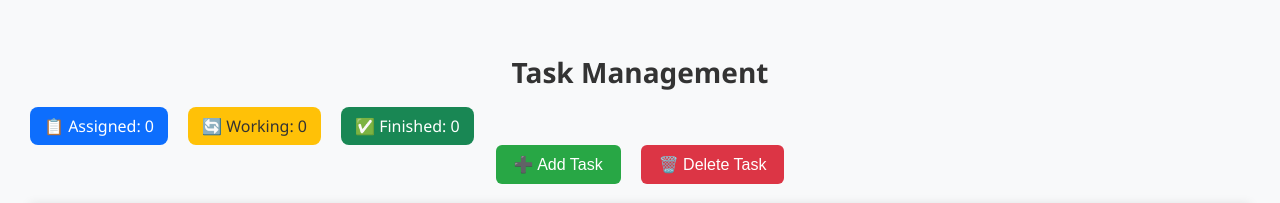
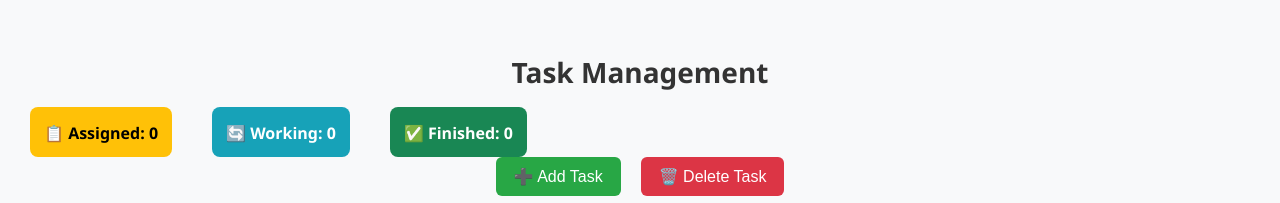
Before and after one commit to HetLimbani-learnerboy/Smart_Workboard, a React (Create React App) app: page /providetask in a window 1280 px wide. Shown: the top 203 px of the page. Built offline with nearby package versions, Linux system fonts and the light colour scheme; no server answers.

Commit message:
task manage

```diff
--- a/src/Admin/Providetask.css
+++ b/src/Admin/Providetask.css
@@ -101,27 +101,35 @@ h2 {
 
 .task-summary {
   display: flex;
-  gap: 20px;
+  gap: 40px;
   margin-bottom: 15px;
   font-size: 16px;
   font-weight: 500;
+  height: 50px;
 }
 
 .summary {
-  padding: 8px 14px;
+  padding: 15px 14px;
   border-radius: 8px;
   color: white;
+  vertical-align: middle;
+
 }
 
 .summary.assigned {
-  background-color: #0d6efd;
+  background-color: #ffc107;
+  color: black;
+  font-weight: bold;
+  vertical-align: middle;
 }
 
 .summary.working {
-  background-color: #ffc107;
-  color: #333;
+  background-color: #17a2b8;
+  color: white;
+  font-weight: bold;
 }
 
 .summary.finished {
   background-color: #198754;
+  font-weight: bold;
 }
--- a/src/Admin/Providetask.js
+++ b/src/Admin/Providetask.js
@@ -93,7 +93,7 @@ const Providetask = () => {
                 {showDelete && (
                   <td>
                     <button className="delete-row-btn" onClick={() => handleDelete(task._id)}>
-                      ❌ Delete
+                      Delete
                     </button>
                   </td>
                 )}
```
